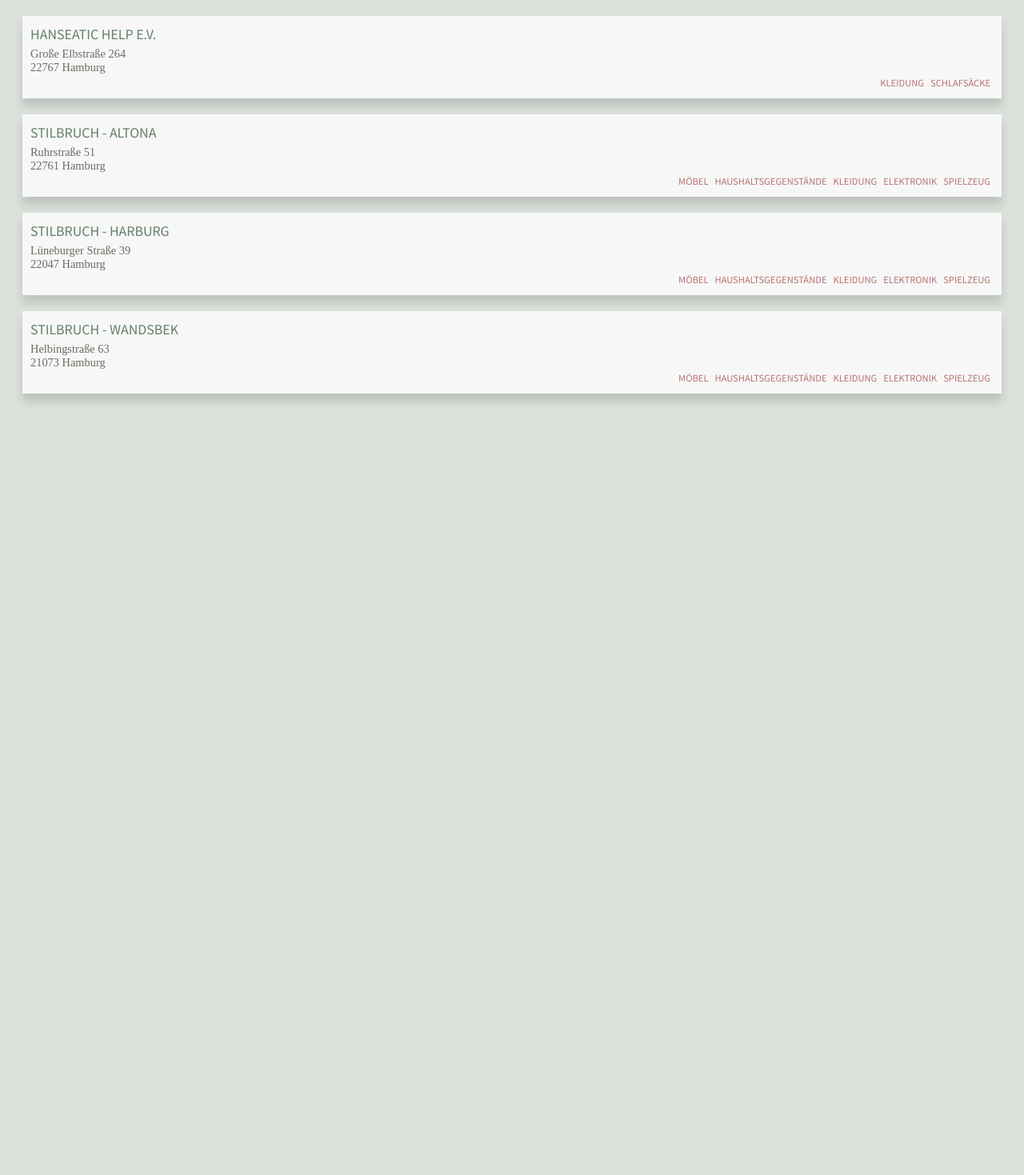
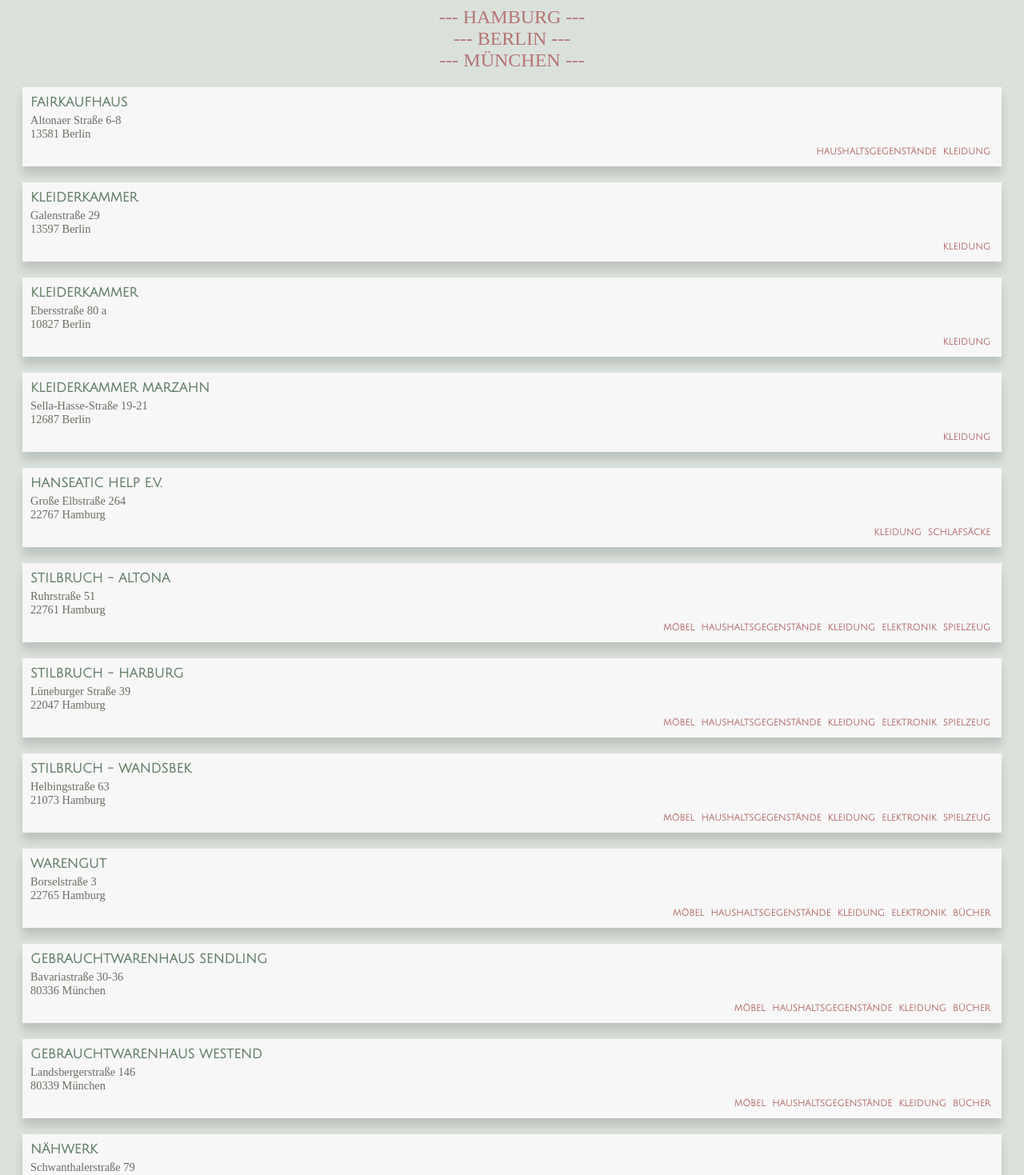
Before and after one commit to maje02/capstone-project, a React (Create React App) app: page / in a window 1280 px wide. Shown: the top 1469 px of the page at 80% size. Before the commit the page ends 800 px from the top, so only its background shows below. Built offline with nearby package versions, Linux system fonts and the light colour scheme.

Commit message:
Add city component

```diff
--- a/public/index.html
+++ b/public/index.html
@@ -8,6 +8,9 @@
     </style>
     <style>
       @import url('https://fonts.googleapis.com/css?family=Noto+Sans+JP:400,500,700&display=swap');
+    </style>
+    <style>
+      @import url('https://fonts.googleapis.com/css?family=Julius+Sans+One&display=swap');
     </style>
     <meta name="viewport" content="width=device-width, initial-scale=1" />
     <meta name="theme-color" content="#000000" />
--- /dev/null
+++ b/src/City.js
@@ -0,0 +1,8 @@
+import styled from 'styled-components/macro'
+
+export default styled.section`
+  font-family: 'Noto Serif JP';
+  color: #b77373;
+  text-transform: uppercase;
+  font-size: 1.5rem;
+`
--- a/src/GlobalStyles.js
+++ b/src/GlobalStyles.js
@@ -6,7 +6,7 @@
 }
 
 :root {
-    font-family: 'Noto Sans JP', sans-serif;
+    font-family: 'Julius Sans One', sans-serif;
     margin: 0px;
     text-align: center;
     height: 100vh;
--- a/src/Home.js
+++ b/src/Home.js
@@ -1,11 +1,20 @@
 import React from 'react'
-
 import Place from './Place'
 import places from './places.json'
+import City from './City'
 
 export default function Home() {
+  return (
+    <>
+      {renderCities()}
+      {renderPlaces()}{' '}
+    </>
+  )
+
+  function renderPlaces() {
     return places
       .sort((a, b) => a.name.localeCompare(b.name))
+      .sort((a, b) => a.city.localeCompare(b.city))
       .map(({ name, street, number, zip_code, city, categories }, index) => (
         <Place
           key={index}
@@ -18,3 +27,16 @@
         />
       ))
   }
+  function renderCities() {
+    const cities = places.map(item => item.city)
+    const uniqueCities = cities.filter(
+      (city, index) => cities.indexOf(city) === index
+    )
+    //console.log(uniqueCities)
+    return uniqueCities.map((city, index) => (
+      <City key={index} city={city}>
+        --- {city} ---
+      </City>
+    ))
+  }
+}
--- a/src/Place.js
+++ b/src/Place.js
@@ -41,6 +41,7 @@
   text-align: left;
   text-transform: uppercase;
   margin: 0 0 5px 0;
+  font-weight: bold;
 `
 
 const PlaceAddress = styled.p`
@@ -54,12 +55,14 @@
   display: flex;
   flex-wrap: wrap-reverse;
   justify-content: flex-end;
+  margin-top: 5px;
 `
 const PlaceCategory = styled.p`
   font-size: 0.7rem;
   color: #b77373;
   text-transform: uppercase;
   margin: 2px 4px;
+  font-weight: bolder;
 `
 
 Place.propTypes = {
--- a/src/places.json
+++ b/src/places.json
@@ -48,5 +48,75 @@
       "Elektronik",
       "Spielzeug"
     ]
+  },
+  {
+    "name": "WarenGut",
+    "street": "Borselstraße",
+    "number": "3",
+    "zip_code": "22765",
+    "city": "Hamburg",
+    "categories": [
+      "Möbel",
+      "Haushaltsgegenstände",
+      "Kleidung",
+      "Elektronik",
+      "Bücher"
+    ]
+  },
+  {
+    "name": "FAIRKAUFHAUS",
+    "street": "Altonaer Straße",
+    "number": "6-8",
+    "zip_code": "13581",
+    "city": "Berlin",
+    "categories": ["Haushaltsgegenstände", "Kleidung"]
+  },
+  {
+    "name": "GebrauchtWarenHaus Sendling",
+    "street": "Bavariastraße",
+    "number": "30-36",
+    "zip_code": "80336",
+    "city": "München",
+    "categories": ["Möbel", "Haushaltsgegenstände", "Kleidung", "Bücher"]
+  },
+  {
+    "name": "GebrauchtWarenHaus Westend",
+    "street": "Landsbergerstraße",
+    "number": "146",
+    "zip_code": "80339",
+    "city": "München",
+    "categories": ["Möbel", "Haushaltsgegenstände", "Kleidung", "Bücher"]
+  },
+  {
+    "name": "NähWerk",
+    "street": "Schwanthalerstraße",
+    "number": "79",
+    "zip_code": "80336",
+    "city": "München",
+    "categories": ["Möbel", "Haushaltsgegenstände", "Kleidung", "Bücher"]
+  },
+  {
+    "name": "Kleiderkammer Marzahn",
+    "street": "Sella-Hasse-Straße",
+    "number": "19-21",
+    "zip_code": "12687",
+    "city": "Berlin",
+    "categories": ["Kleidung"]
+  },
+  {
+    "name": "Kleiderkammer",
+    "street": "Galenstraße",
+    "number": "29",
+    "zip_code": "13597",
+    "city": "Berlin",
+    "categories": ["Kleidung"]
+  },
+  {
+    "name": "Kleiderkammer",
+    "street": "Ebersstraße",
+    "number": "80 a",
+    "zip_code": "10827",
+    "city": "Berlin",
+    "categories": ["Kleidung"]
   }
 ]
```
Also changed, not shown: 1 other file (tests, documents, lock files or other folders). Lines whose indentation alone changed are shown as unchanged.
